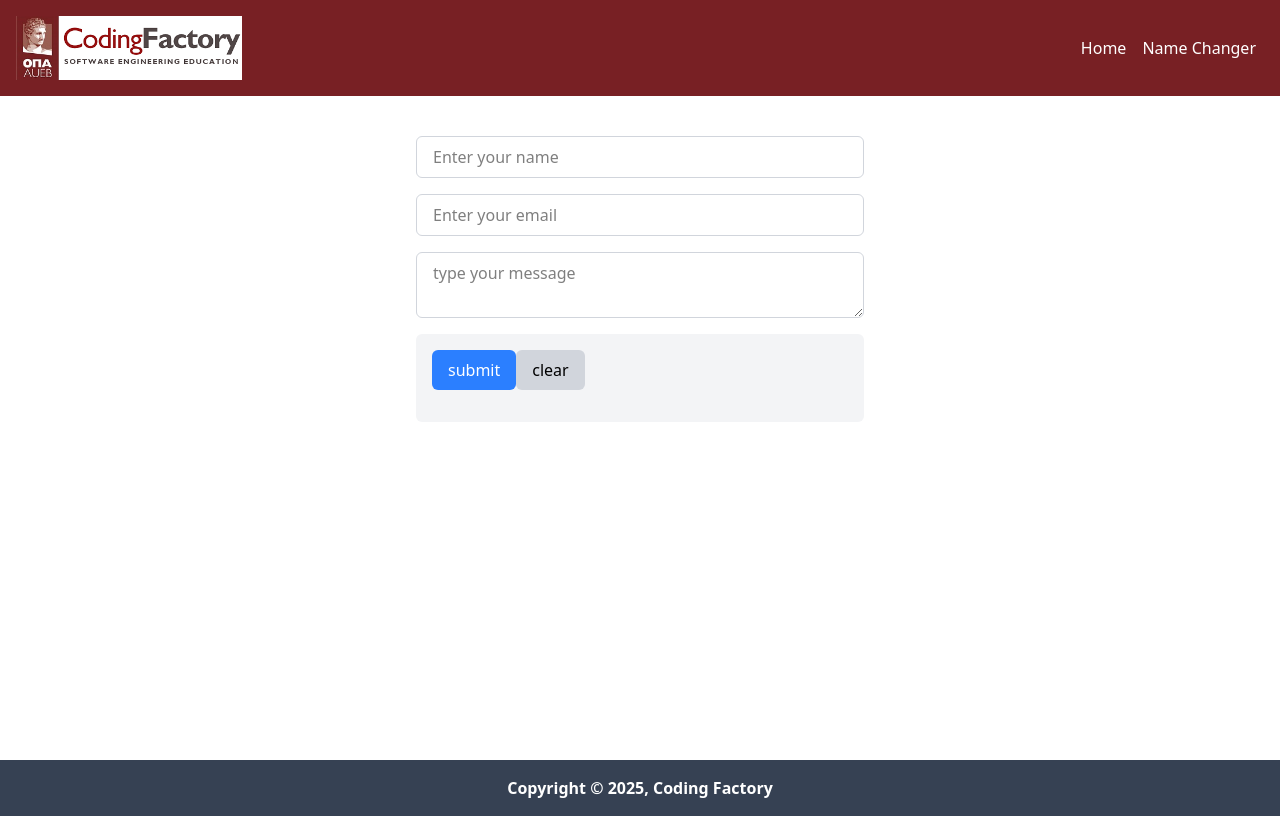
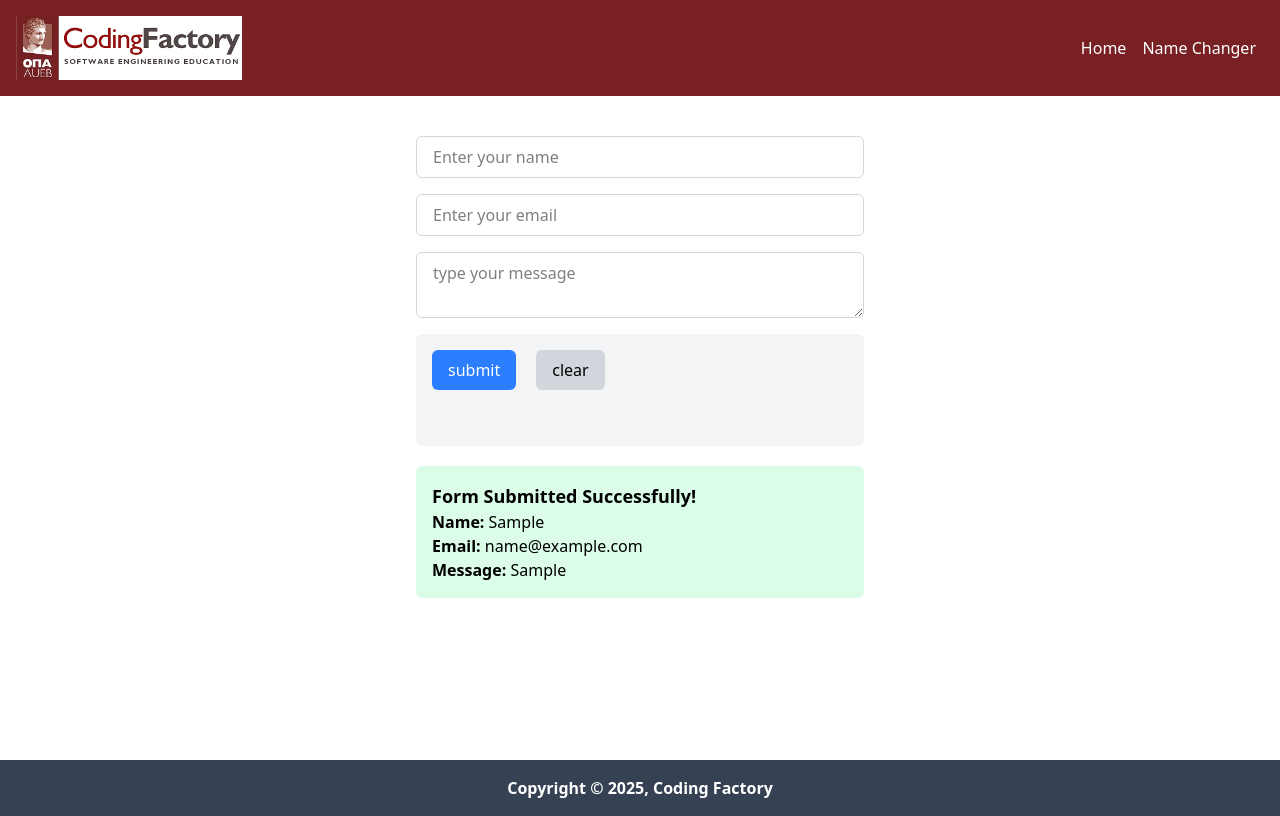
Before and after one commit to lampros99/CF7-components-intro, a React (Vite) app: page / in a window 1280 px wide. Both pictures are taken after typing "Sample", "name@example.com", "Sample" into the empty fields and a click on the button "submit". Built offline with nearby package versions, Linux system fonts and the light colour scheme.

Commit message:
feat: add MultiFieldForm with html validation

```diff
--- a/src/components/MultiFieldForm.tsx
+++ b/src/components/MultiFieldForm.tsx
@@ -15,10 +15,12 @@ const initialValues = {
 const MultiFieldForm = () => {
 
     const [values, setValues] = useState<FormValues>(initialValues);
+    const [submitted, setSubmittedData] = useState<FormValues | null>(null);
 
 
     const handleSubmit = (e:React.FormEvent) => {
         e.preventDefault();
+        setSubmittedData(values);
         console.log("Form submitted with values:", values);
         setValues(initialValues);
 
@@ -38,7 +40,8 @@ const MultiFieldForm = () => {
 
     const handleClear = () => {
          setValues(initialValues);
-
+         setSubmittedData(null);
+         console.log("Form cleared");
     }
 
 
@@ -74,27 +77,31 @@ const MultiFieldForm = () => {
                 required
                 ></textarea>
 
-                <div className="bg-gray-100 p-4 rounded-md mb-4">
+                <div className="bg-gray-100 p-4 rounded-md  mb-5">
 
                 <button
                     type="submit"
-                    onClick={handleSubmit}
-                    className="px-4 py-2 bg-blue-500 text-white rounded-md hover:bg-blue-600 transition-colors duration-300 mb-4"
+                    className="px-4 py-2 bg-blue-500 text-white rounded-md hover:bg-blue-600 transition-colors duration-300 mr-5"
                 >
                     submit
                 </button>
                 <button
                     type="button"
                     onClick={handleClear}
-                    className="px-4 py-2 bg-gray-300 text-black rounded-md hover:bg-gray-400 transition-colors duration-300"
+                    className="px-4 py-2 bg-gray-300 text-black rounded-md hover:bg-gray-400 transition-colors duration-300 mb-10"
                 >
                     clear
                 </button>
-
                 </div>
 
-
-
+                {submitted && (
+                    <div className="bg-green-100 p-4 rounded-md mb-5">
+                        <h3 className="text-lg font-semibold">Form Submitted Successfully!</h3>
+                        <p><strong>Name:</strong> {submitted.name}</p>
+                        <p><strong>Email:</strong> {submitted.email}</p>
+                        <p><strong>Message:</strong> {submitted.message}</p>
+                    </div>
+                )}
             </form>
 
         </>
```
